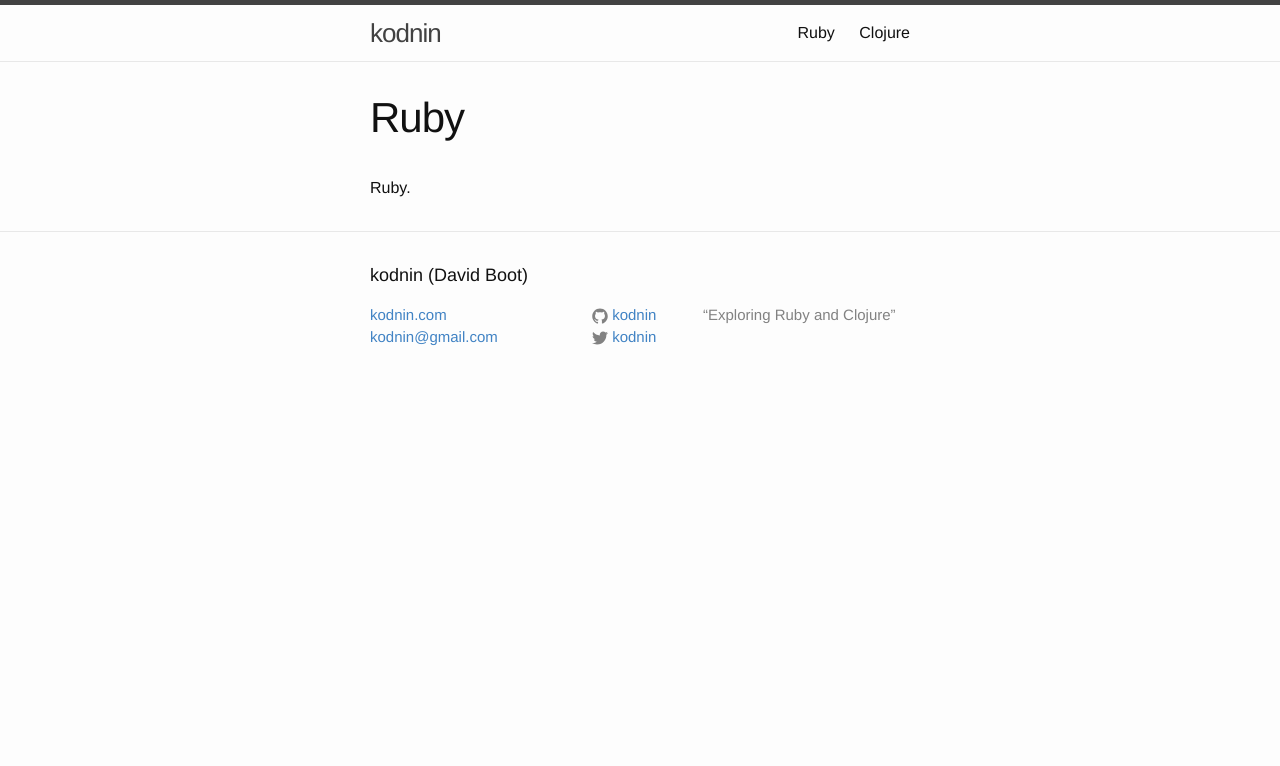
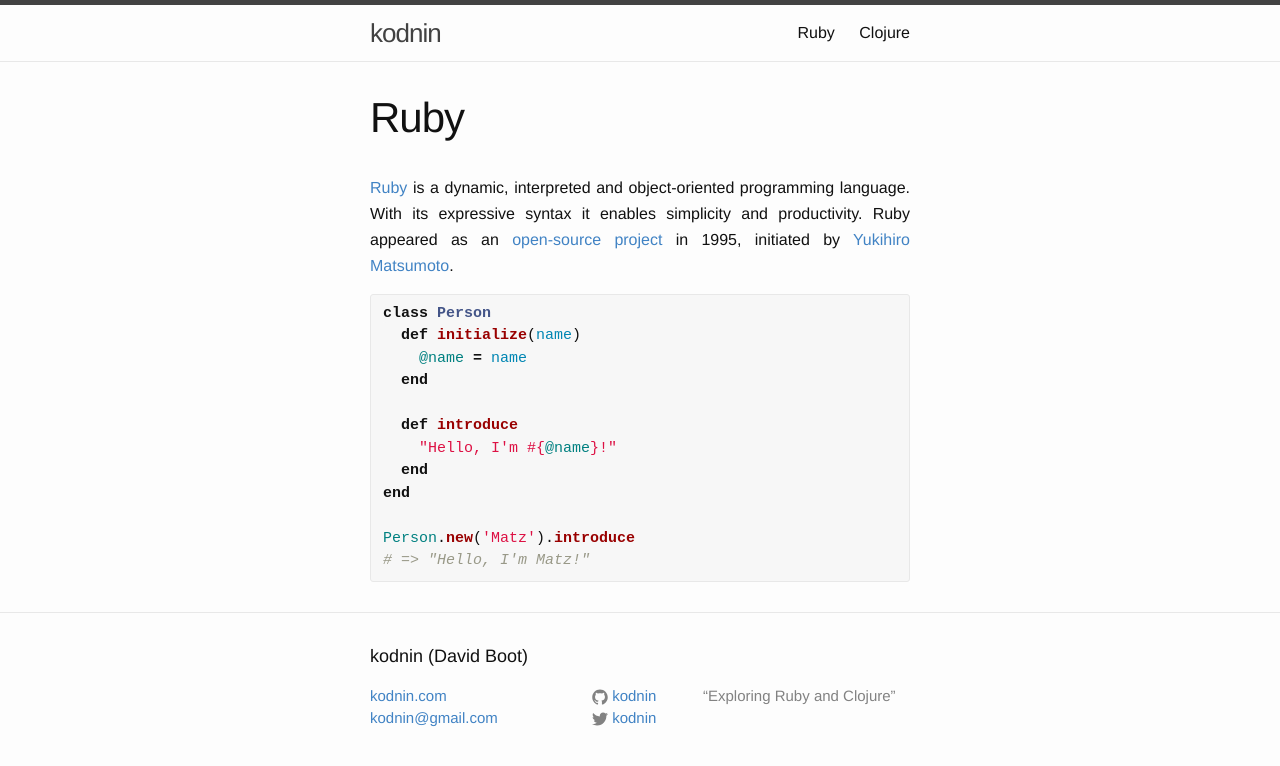
Before and after one commit to girasquid/kodnin.github.io, a Jekyll site: the page built from ruby.md, in a window 1280 px wide. Shown: the top 766 px of the page. Built offline with Jekyll 4.4.1, drawn with Linux system fonts in a browser that asks for light colours.

Commit message:
add description for ruby and clojure

```diff
--- a/ruby.md
+++ b/ruby.md
@@ -4,4 +4,19 @@ title: Ruby
 permalink: /ruby/
 ---
 
-Ruby.
+[Ruby](https://www.ruby-lang.org) is a dynamic, interpreted and object-oriented programming language. With its expressive syntax it enables simplicity and productivity. Ruby appeared as an [open-source project](https://github.com/ruby/ruby) in 1995, initiated by [Yukihiro Matsumoto](https://twitter.com/yukihiro_matz).
+
+{% highlight ruby %}
+class Person
+  def initialize(name)
+    @name = name
+  end
+
+  def introduce
+    "Hello, I'm #{@name}!"
+  end
+end
+
+Person.new('Matz').introduce
+# => "Hello, I'm Matz!"
+{% endhighlight %}
```
Also changed, not shown: clojure.md (+12 -1 lines).
